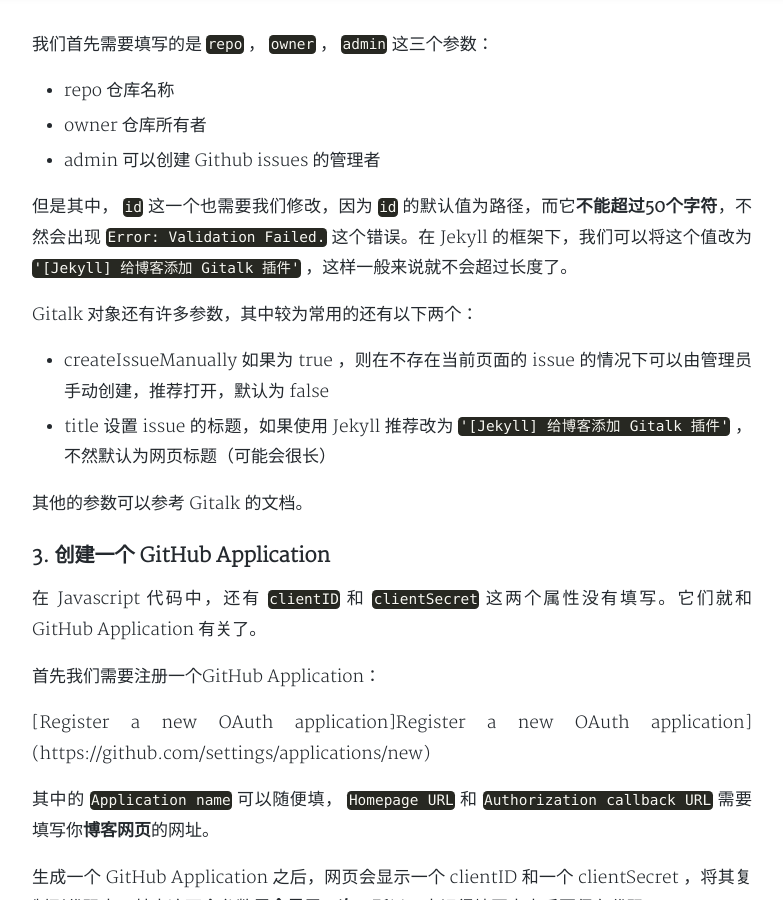
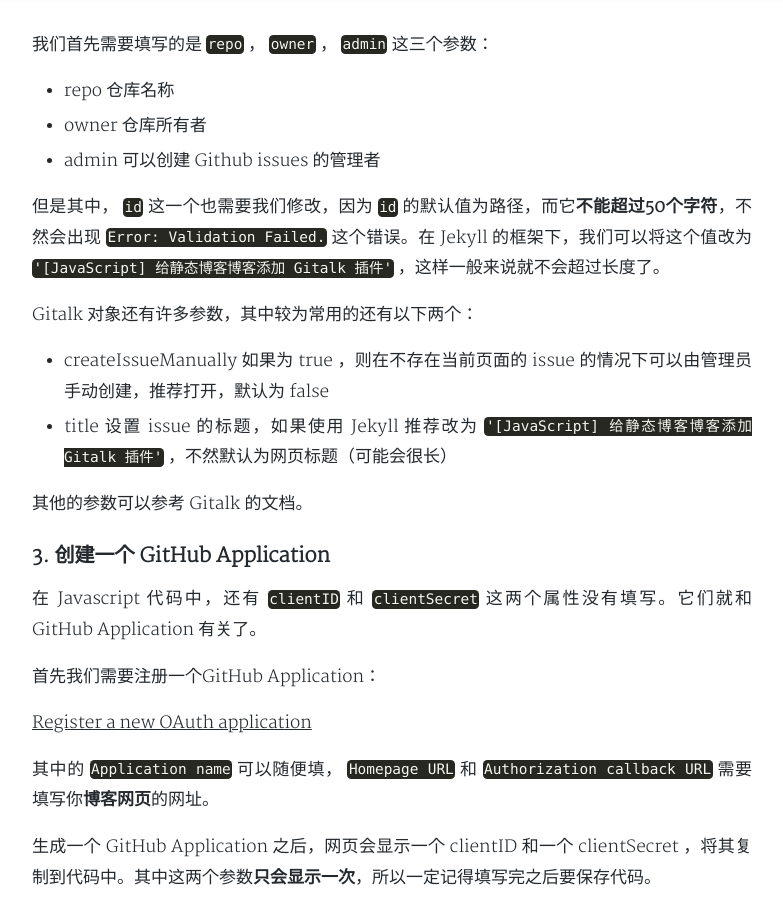
Before and after one commit to cometeme/cometeme.github.io, a Jekyll site: the page built from _posts/2018-08-19-[JavaScript]给静态博客添加Gitalk插件.md, in a window 1280 px wide and 900 px high, scrolled down 1896 px. Shown: the whole window, without its empty margins (248-1031 px from the left). Built offline with Jekyll 4.4.1, drawn with Linux system fonts in a browser that asks for light colours; nearby versions of some CDN libraries; comment, search, counter and statistics services are not loaded; a style sheet for code colours, icons or effects is not loaded; some of the changed text lies outside the part shown.

Commit message:
update gitalk post

```diff
--- a/_posts/2018-08-19-[Jekyll]给博客添加Gitalk插件.md
+++ b/_posts/2018-08-19-[JavaScript]给静态博客添加Gitalk插件.md
@@ -1,9 +1,9 @@
 ---
 layout: post
-title: '[Jekyll] 给博客添加 Gitalk 插件'
-subtitle: '静态网页的评论系统解决方案'
+title: '[JavaScript] 给静态博客博客添加 Gitalk 插件'
+subtitle: '基于 Github Issues 的评论解决方案'
 date: 2018-08-19
-categories: Jekyll
+categories: JavaScript
 cover: '../../../assets/img/Gitalk-header.jpg'
 tags: Jekyll Github Javascript CSS HTML
 ---
@@ -83,7 +83,7 @@
 
 首先我们需要注册一个GitHub Application：
 
-[Register a new OAuth application]Register a new OAuth application](https://github.com/settings/applications/new)
+[Register a new OAuth application](https://github.com/settings/applications/new)
 
 其中的 `Application name` 可以随便填， `Homepage URL` 和 `Authorization callback URL` 需要填写你**博客网页**的网址。
 
```
